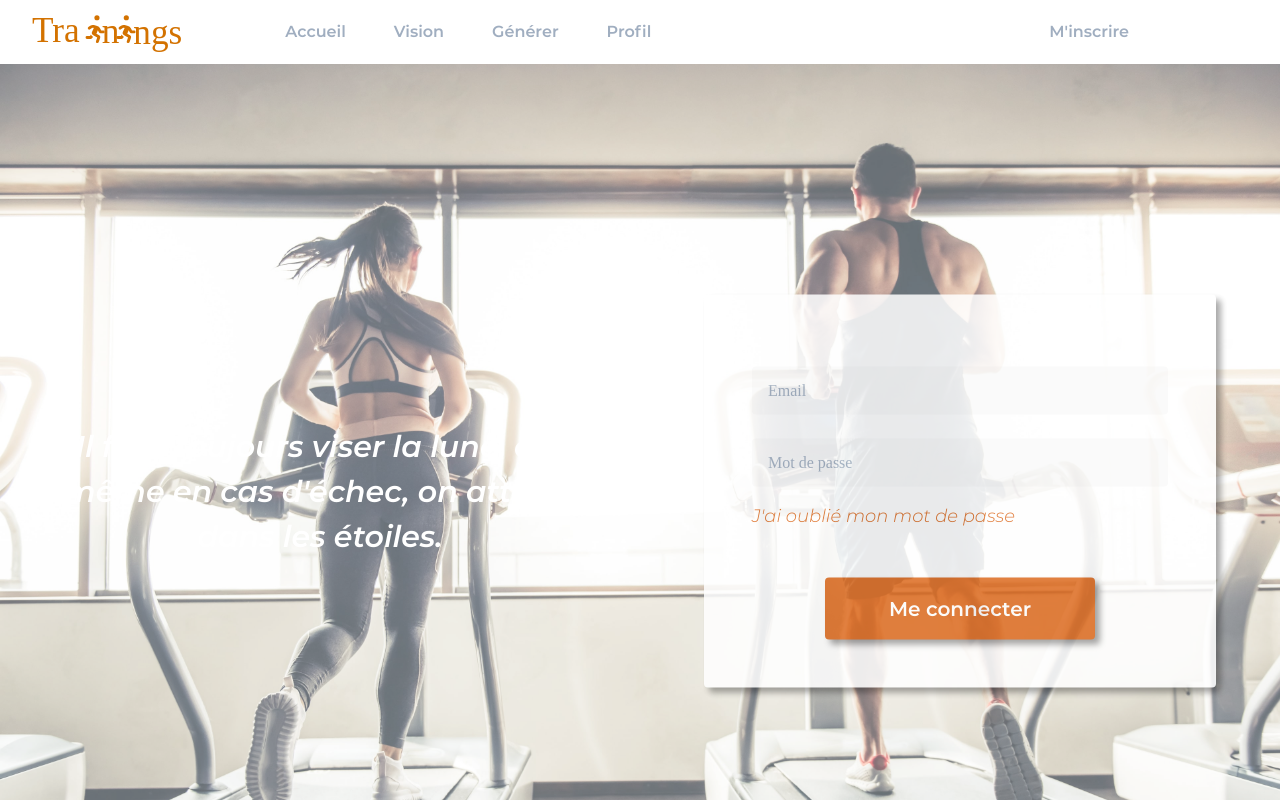
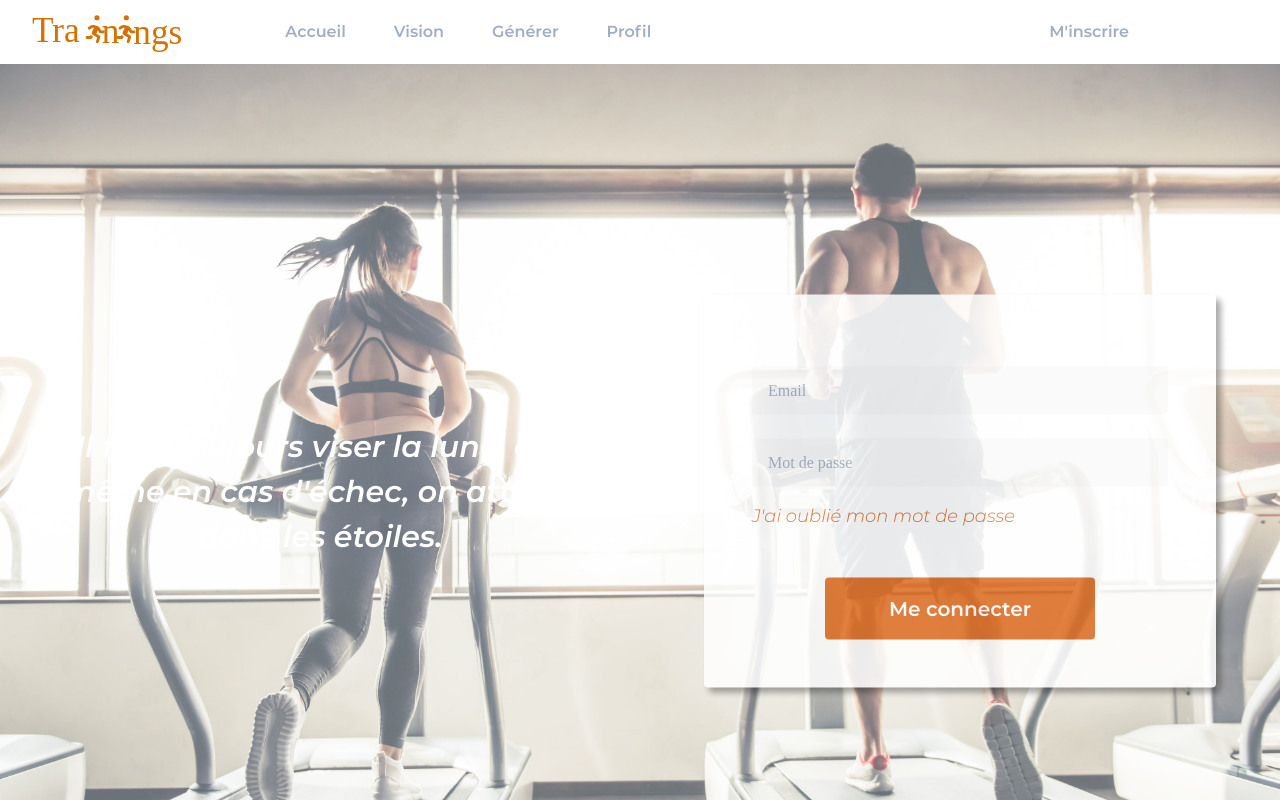
Before and after one commit to Hugoswell/Trainings.Api, a React (Create React App) app in the folder Trainings.React/: page /login in a window 1280 px wide. Shown: the top 800 px of the page. Built offline with nearby package versions, Linux system fonts and the light colour scheme; a web font is replaced by a local one.

Commit message:
Remove box shadow on CTA

```diff
--- a/Trainings.React/src/Components/Common/Cta/Cta.css
+++ /dev/null
@@ -1,3 +0,0 @@
-.box-shadow {
-  box-shadow: 3px 3px 5px rgba(0, 0, 0, 0.4);
-}
--- a/Trainings.React/src/Components/Common/Cta/Cta.js
+++ b/Trainings.React/src/Components/Common/Cta/Cta.js
@@ -3,7 +3,7 @@ import React from "react";
 function RegisterCTA(props) {
   return (
     <div className="flex justify-center">
-      <button className="mt-8 bg-orange-600 text-xl px-16 py-4 rounded sm:mt-12 text-white monserrat-semibold box-shadow">
+      <button className="mt-8 bg-orange-600 text-xl px-16 py-4 rounded sm:mt-12 text-white monserrat-semibold">
         {props.content}
       </button>
     </div>
```
